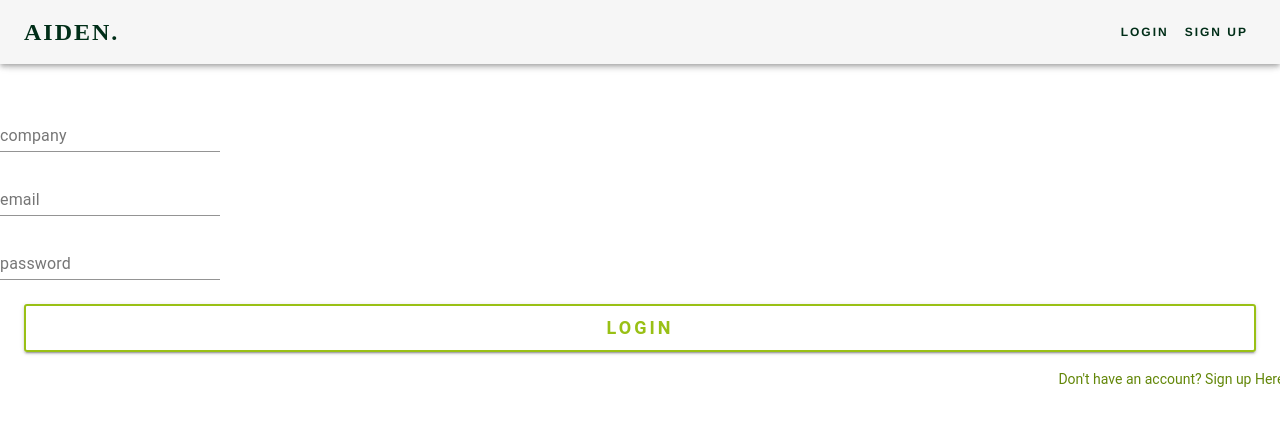
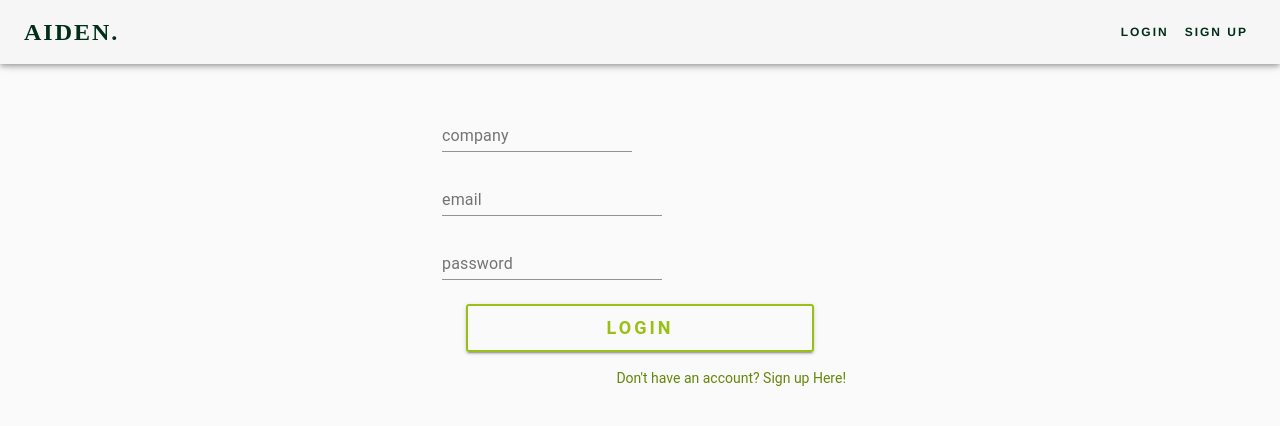
Before and after one commit to SaintTan/Aiden, a React (Create React App) app in the folder aiden/: page /login in a window 1280 px wide. Shown: the top 426 px of the page. Built offline with nearby package versions, Linux system fonts and the light colour scheme.

Commit message:
update login page

```diff
--- a/aiden/src/pages/loginPage.js
+++ b/aiden/src/pages/loginPage.js
@@ -4,6 +4,8 @@ import { PrimButton, H2, TextLink } from '../component/theme';
 import {
     TextField,
     Grid,
+    Container,
+    CssBaseline
 } from "@material-ui/core";
 
 export default class LoginPage extends Component{
@@ -38,6 +40,8 @@ export default class LoginPage extends Component{
         }
         else{
             return(
+                <Container component="main" maxWidth="xs" >
+                    <CssBaseline />
                     <div style={styles.paper}>
                         <form onSubmit = {this.handleSubmit} style={styles.formLayout}>
                             <Grid container spacing={2}>
@@ -88,6 +92,7 @@ export default class LoginPage extends Component{
                             </Grid>
                         </form>
                     </div>
+                </Container>
             );
         }
     }
```
Lines whose indentation alone changed are shown as unchanged.
